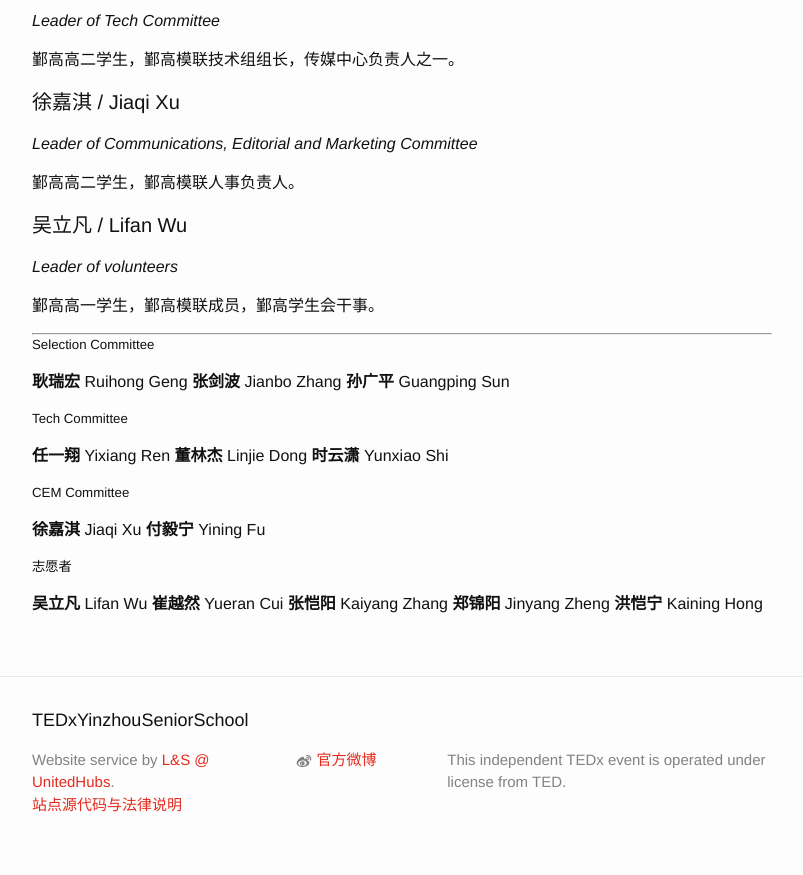
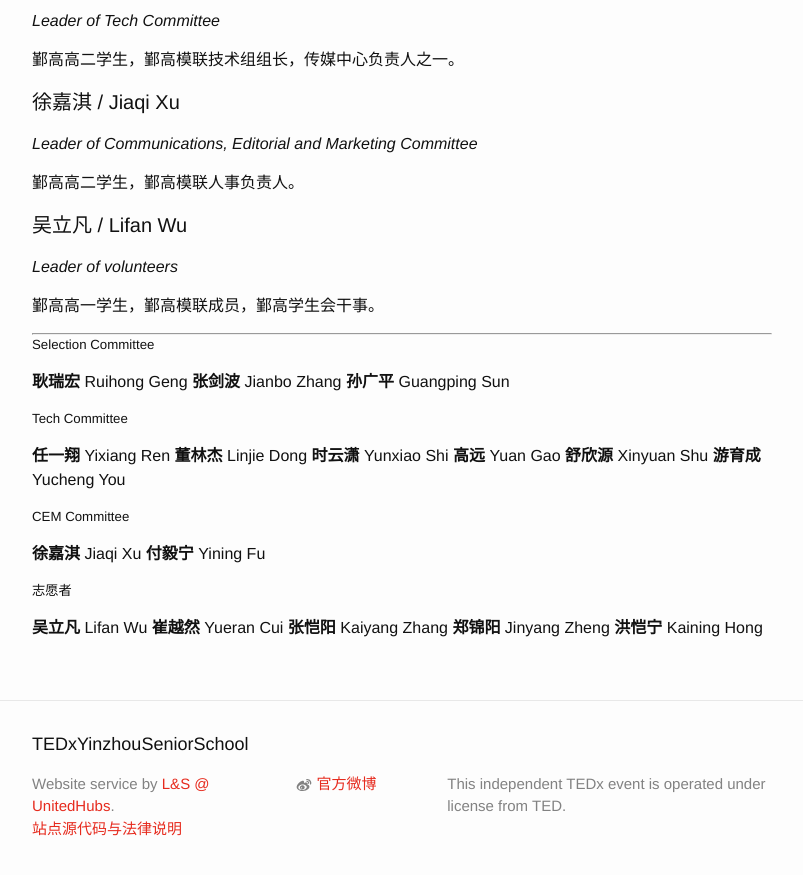
Before and after one commit to donglj314/tedx.nbyg.net, a Jekyll site: the page built from committee.md, in a window 1280 px wide and 900 px high, scrolled down 815 px. Shown: the top 875 px of the window, without its empty margins (238-1041 px from the left). Built offline with Jekyll 4.4.1, drawn with Linux system fonts in a browser that asks for light colours.

```diff
--- a/committee.md
+++ b/committee.md
@@ -50,7 +50,7 @@ permalink: /committee/
 **耿瑞宏** Ruihong Geng **张剑波** Jianbo Zhang **孙广平** Guangping Sun
 
 ##### Tech Committee
-**任一翔** Yixiang Ren **董林杰** Linjie Dong **时云潇** Yunxiao Shi
+**任一翔** Yixiang Ren **董林杰** Linjie Dong **时云潇** Yunxiao Shi **高远** Yuan Gao **舒欣源** Xinyuan Shu **游育成** Yucheng You
 
 ##### CEM Committee
 **徐嘉淇** Jiaqi Xu **付毅宁** Yining Fu
```
